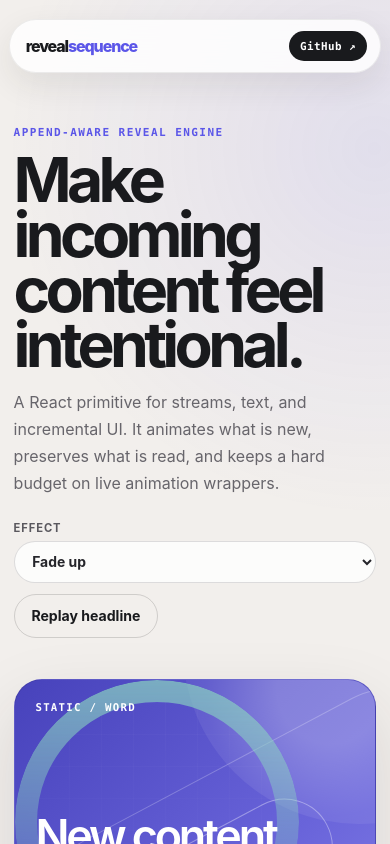
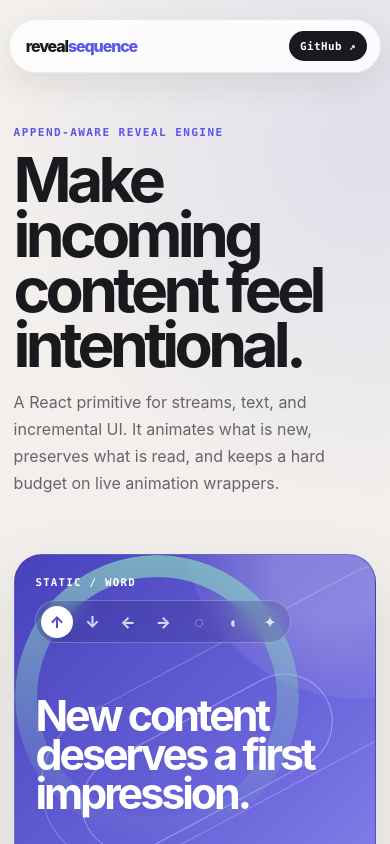
Before and after one commit to VoldemLive/reveal-sequence, a React (Vite) app: page / in a window 390 px wide. Shown: the top 844 px of the page. Built offline with nearby package versions, Linux system fonts and the light colour scheme.

Commit message:
feat: embed preview motion controls

```diff
--- a/src/demo/App.tsx
+++ b/src/demo/App.tsx
@@ -22,6 +22,16 @@ const initialCards = [
   { id: 2, label: 'Latency budget', detail: 'The scheduler accelerates before motion falls behind.' },
 ]
 
+const previewEffects: ReadonlyArray<{ value: RevealPresetEffect; icon: string; label: string }> = [
+  { value: 'fade-up', icon: '↑', label: 'Fade up' },
+  { value: 'fade-down', icon: '↓', label: 'Fade down' },
+  { value: 'slide-left', icon: '←', label: 'Slide left' },
+  { value: 'slide-right', icon: '→', label: 'Slide right' },
+  { value: 'scale', icon: '◌', label: 'Scale' },
+  { value: 'fade', icon: '◐', label: 'Fade' },
+  { value: 'blur', icon: '✦', label: 'Blur' },
+]
+
 export function App() {
   const [effect, setEffect] = useState<RevealPresetEffect>('fade-up')
   const [granularity, setGranularity] = useState<RevealGranularity>('word')
@@ -42,6 +52,11 @@ export function App() {
         : narrativeChunks.flatMap((sentence) => sentence.match(/\S+\s*/gu) ?? []),
     [granularity],
   )
+  const setPreviewEffect = (nextEffect: RevealPresetEffect) => {
+    setEffect(nextEffect)
+    setStaticRun((run) => run + 1)
+  }
+
   const activeGranularity = isBurst ? 'word' : granularity
 
   const stopStream = () => {
@@ -98,11 +113,16 @@ export function App() {
   }
 
   const code = `<RevealText\n  by="${activeGranularity}"\n  effect="${effect}"\n  duration={${duration}}\n  maxAnimatedItems={${maxAnimatedItems}}\n  streaming={isStreaming}\n  value={text}\n/>`
+  const scrollToTop = () => {
+    const reducedMotion = window.matchMedia('(prefers-reduced-motion: reduce)').matches
+    window.history.replaceState(null, '', `${window.location.pathname}${window.location.search}`)
+    window.scrollTo({ top: 0, behavior: reducedMotion ? 'auto' : 'smooth' })
+  }
 
   return (
     <main className="playground-shell">
       <nav className="topbar" aria-label="Reveal Sequence">
-        <a className="wordmark" href="#top" aria-label="Reveal Sequence home">
+        <a className="wordmark" href="#top" aria-label="Reveal Sequence home" onClick={(event) => { event.preventDefault(); scrollToTop() }}>
           reveal<span>sequence</span>
         </a>
         <div className="topbar-meta">
@@ -111,7 +131,7 @@ export function App() {
         </div>
       </nav>
 
-      <header className="hero" id="top">
+      <header className="hero">
         <div className="hero-copy">
           <p className="eyebrow">APPEND-AWARE REVEAL ENGINE</p>
           <h1>Make incoming content feel intentional.</h1>
@@ -119,29 +139,29 @@ export function App() {
             A React primitive for streams, text, and incremental UI. It animates what is new,
             preserves what is read, and keeps a hard budget on live animation wrappers.
           </p>
-          <div className="hero-preview-controls">
-            <label>
-              Effect
-              <select value={effect} onChange={(event) => setEffect(event.target.value as RevealPresetEffect)}>
-                <option value="fade-up">Fade up</option>
-                <option value="fade-down">Fade down</option>
-                <option value="slide-left">Slide left</option>
-                <option value="slide-right">Slide right</option>
-                <option value="scale">Scale</option>
-                <option value="fade">Fade</option>
-                <option value="blur">Blur</option>
-              </select>
-            </label>
-            <button className="button ghost" onClick={() => setStaticRun((run) => run + 1)}>
-              Replay headline
-            </button>
-          </div>
         </div>
 
         <section className="hero-stage" aria-label="Live headline preview">
           <div className="stage-orbit orbit-one" />
           <div className="stage-orbit orbit-two" />
-          <p className="stage-label">STATIC / WORD</p>
+          <div className="stage-topline">
+            <p className="stage-label">STATIC / WORD</p>
+            <div className="stage-effect-picker" role="group" aria-label="Preview animation effect">
+              {previewEffects.map((preset) => (
+                <button
+                  key={preset.value}
+                  type="button"
+                  className={preset.value === effect ? 'effect-icon-button is-active' : 'effect-icon-button'}
+                  aria-label={preset.label}
+                  aria-pressed={preset.value === effect}
+                  title={preset.label}
+                  onClick={() => setPreviewEffect(preset.value)}
+                >
+                  <span aria-hidden="true">{preset.icon}</span>
+                </button>
+              ))}
+            </div>
+          </div>
           <RevealText
             as="p"
             by="word"
--- a/src/demo/styles.css
+++ b/src/demo/styles.css
@@ -210,16 +210,23 @@ body { background: radial-gradient(circle at 96% 4%, rgba(91, 86, 232, .11), tra
   .studio { padding-bottom: 4.8rem; }
   .systems-grid { padding: 0; }
 }
-.hero { scroll-margin-top: 7.75rem; }
-.hero-preview-controls { display: flex; flex-wrap: wrap; align-items: end; gap: .65rem; margin-top: 1.55rem; }
-.hero-preview-controls label { display: grid; gap: .35rem; color: #5a585e; font-size: .7rem; font-weight: 750; letter-spacing: .08em; text-transform: uppercase; }
-.hero-preview-controls select { min-width: 9.5rem; border: 1px solid rgba(25, 26, 29, .14); border-radius: 999px; padding: .7rem 2rem .7rem .85rem; color: #25252a; background: rgba(255,255,255,.78); font-size: .87rem; font-weight: 650; text-transform: none; }
 .hero-stage { background: linear-gradient(135deg, #4742bb, #6964da 62%, #8581e8); }
 .hero-stage::before { background: radial-gradient(circle at 42% 62%, rgba(255,255,255,.26) 0 18%, rgba(255,255,255,.08) 42%, transparent 72%); }
 .stage-orbit { border-color: rgba(255,255,255,.24); }
 .orbit-two { border-color: rgba(255,255,255,.36); }
 .stage-copy { color: #fff; }
 .stage-footer span { border-color: rgba(255,255,255,.28); color: #fff; background: rgba(255,255,255,.12); }
-@media (max-width: 540px) { .hero-preview-controls { align-items: stretch; } .hero-preview-controls label { width: 100%; } .hero-preview-controls select { width: 100%; } }
-html { scroll-behavior: smooth; }
-@media (prefers-reduced-motion: reduce) { html { scroll-behavior: auto; } }
+.stage-topline { display: flex; align-items: flex-start; justify-content: space-between; gap: 1rem; margin: 0 0 auto; }
+.stage-label { margin: 0; }
+.stage-effect-picker { display: flex; gap: .22rem; padding: .28rem; border: 1px solid rgba(255,255,255,.26); border-radius: 999px; background: rgba(28, 25, 95, .18); backdrop-filter: blur(10px); }
+.effect-icon-button { display: grid; width: 2rem; height: 2rem; place-items: center; border: 0; border-radius: 999px; color: rgba(255,255,255,.78); background: transparent; font-size: 1rem; font-weight: 800; line-height: 1; transition: color 150ms ease, background 150ms ease, transform 150ms ease; }
+.effect-icon-button:hover { color: #fff; background: rgba(255,255,255,.14); transform: translateY(-1px); }
+.effect-icon-button.is-active { color: #514cc8; background: #fff; box-shadow: 0 3px 9px rgba(29, 25, 96, .18); }
+.effect-icon-button:focus-visible { outline: 2px solid #fff; outline-offset: 2px; }
+.stage-copy { max-inline-size: 12.5ch; font-size: clamp(2.65rem, 5.1vw, 4.65rem); font-weight: 650; }
+@media (max-width: 900px) { .stage-copy { max-inline-size: 12.5ch; } }
+@media (max-width: 540px) {
+  .stage-topline { align-items: stretch; flex-direction: column; gap: .72rem; }
+  .stage-effect-picker { width: max-content; max-width: 100%; }
+  .stage-copy { max-inline-size: 12ch; font-size: clamp(2.2rem, 11vw, 3.25rem); }
+}
```
